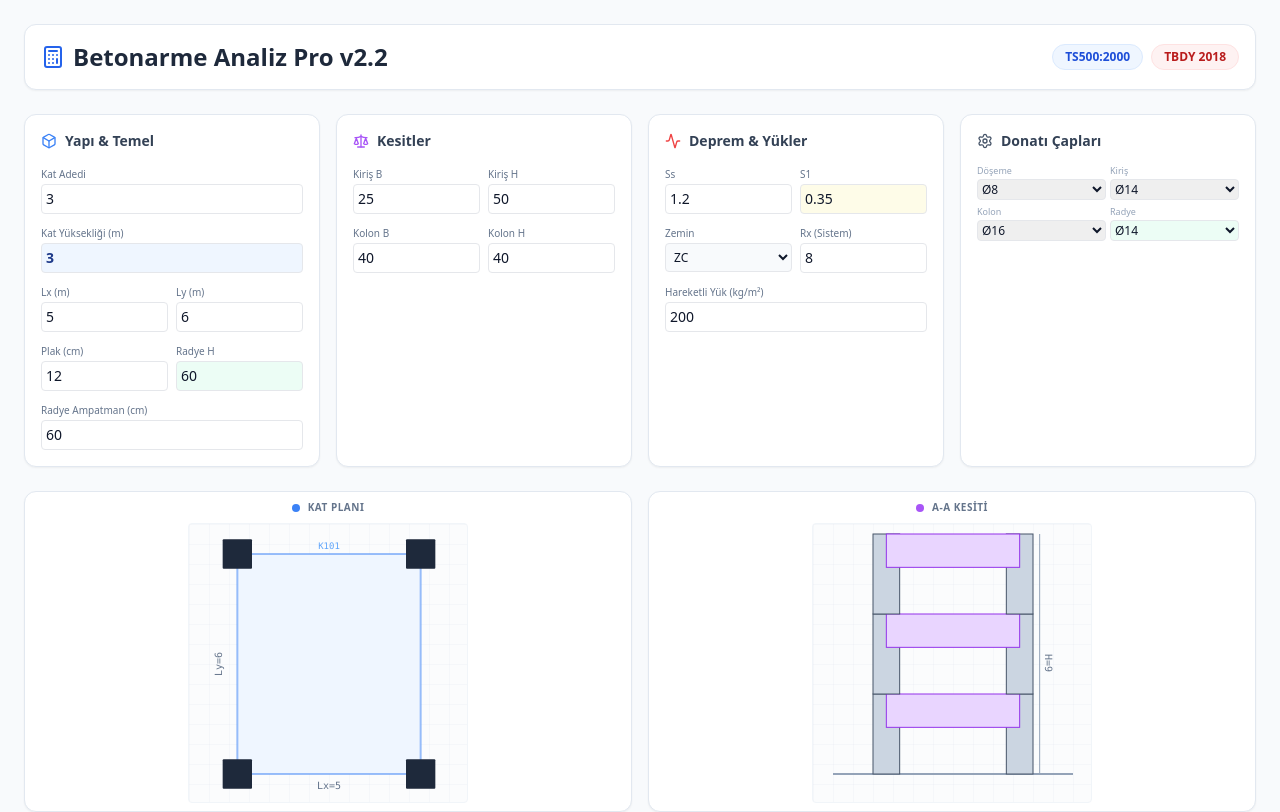
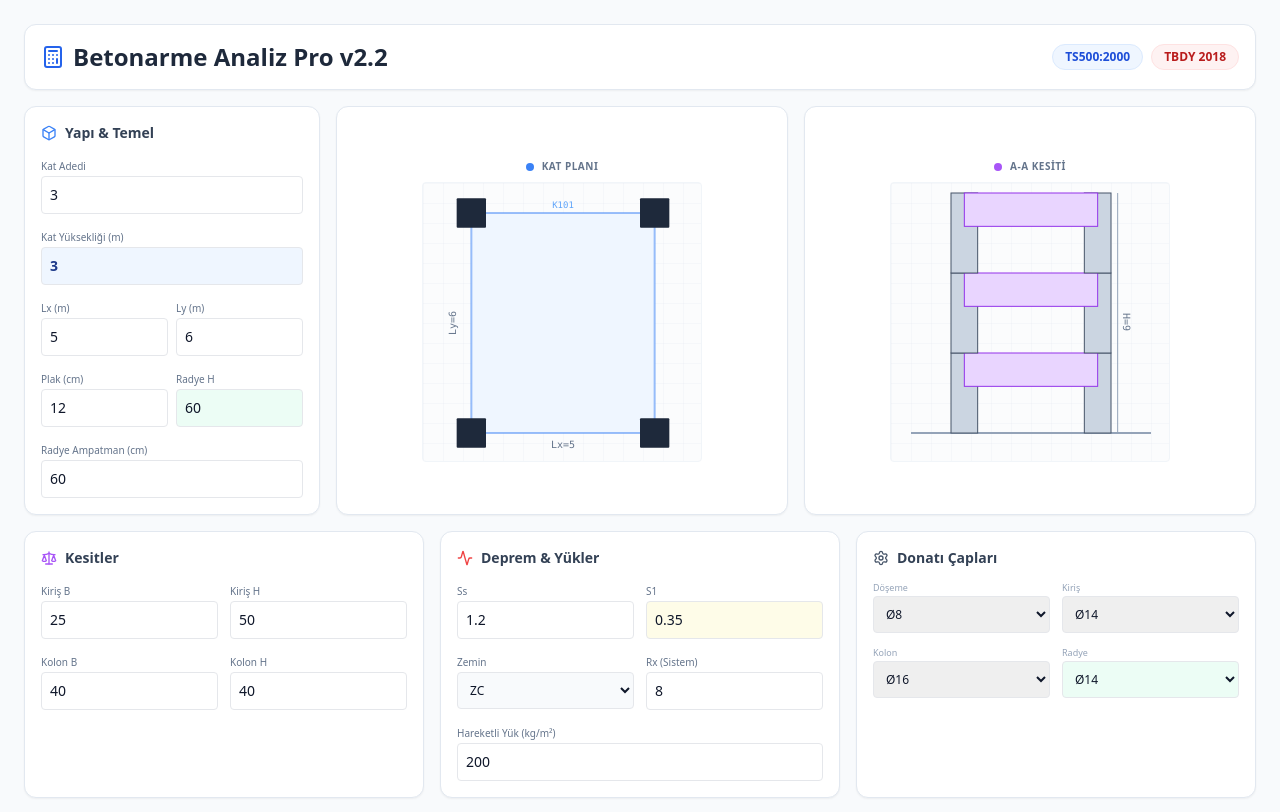
Before and after one commit to yucelce/betonarme-Statik, a React (Vite) app: page / in a window 1280 px wide. Shown: the top 812 px of the page. Built offline with nearby package versions, Linux system fonts and the light colour scheme.

Commit message:
feat: Improve reinforcement calculation types
Refactor confinement data structure and add `s_middle` for explicit middle zone spacing. This change aims to enhance the clarity and precision of reinforcement calculations for structural elements.

```diff
--- a/App.tsx
+++ b/App.tsx
@@ -1,7 +1,7 @@
 import React, { useState, useEffect } from 'react';
 import { AppState, SoilClass, ConcreteClass, CalculationResult, CheckStatus } from './types';
 import { calculateStructure } from './utils/solver';
-import { getConcreteProperties, STEEL_FYD, CONCRETE_DENSITY } from './constants'; // Hesap detaylarını göstermek için eklendi
+import { getConcreteProperties, STEEL_FYD, CONCRETE_DENSITY } from './constants';
 import Visualizer from './components/Visualizer';
 import { Activity, Box, Calculator, CheckCircle, XCircle, Scale, FileText, ChevronDown, ChevronUp, Settings, AlertTriangle } from 'lucide-react';
 
@@ -12,14 +12,12 @@ const App: React.FC = () => {
     loads: { liveLoadKg: 200, deadLoadCoatingsKg: 150 },
     seismic: { ss: 1.2, s1: 0.35, soilClass: SoilClass.ZC, Rx: 8, I: 1.0 },
     materials: { concreteClass: ConcreteClass.C30 },
-    // BURAYA colStirrupDia: 8 EKLENDİ
     rebars: { slabDia: 8, beamMainDia: 14, beamStirrupDia: 8, colMainDia: 16, colStirrupDia: 8, foundationDia: 14 }
   });
 
   const [results, setResults] = useState<CalculationResult | null>(null);
   const [showReport, setShowReport] = useState(false);
 
-  // Beton özelliklerini formüllerde göstermek için alıyoruz
   const { fck, fctd, fcd } = getConcreteProperties(state.materials.concreteClass);
 
   useEffect(() => {
@@ -33,11 +31,9 @@ const App: React.FC = () => {
     }));
   };
 
-  // Tüm kontrolleri tarayıp en kritik durumu döndüren yardımcı fonksiyon
   const getOverallStatus = (checks: Record<string, CheckStatus>): CheckStatus => {
     const failures = Object.values(checks).filter(c => !c.isSafe);
     if (failures.length > 0) {
-      // İlk bulunan hatayı döndür
       return failures[0];
     }
     return { isSafe: true, message: 'Tüm Kontroller Uygun' };
@@ -55,7 +51,6 @@ const App: React.FC = () => {
     </div>
   );
 
-  // GÜNCELLENMİŞ ReportRow: Formül ve Hesap Adımı desteği eklendi
   const ReportRow = ({ label, value, unit, subtext, status, formula, calc }:
     { label: string, value: string | number, unit?: string, subtext?: string, status?: boolean, formula?: string, calc?: string }) => (
     <div className="flex flex-col py-3 border-b border-slate-100 last:border-0 hover:bg-slate-50 px-2 rounded group">
@@ -71,11 +66,8 @@ const App: React.FC = () => {
           )}
         </div>
       </div>
-
-      {/* Alt Bilgi ve Formül Kısmı */}
       <div className="flex flex-col mt-1 gap-1">
         {subtext && <span className="text-[10px] text-slate-400">{subtext}</span>}
-
         {(formula || calc) && (
           <div className="bg-slate-50 p-2 rounded border border-slate-100 mt-1 text-[10px] font-mono text-slate-500 hidden group-hover:block animate-in fade-in duration-200">
             {formula && <div className="text-blue-600 mb-0.5"><span className="font-bold">Formül:</span> {formula}</div>}
@@ -88,7 +80,7 @@ const App: React.FC = () => {
 
   return (
     <div className="min-h-screen bg-slate-50 p-2 md:p-6 font-sans pb-20">
-      <div className="max-w-7xl mx-auto space-y-6">
+      <div className="max-w-7xl mx-auto space-y-4">
 
         {/* HEADER */}
         <header className="bg-white p-4 rounded-xl border border-slate-200 shadow-sm flex flex-col md:flex-row justify-between items-center gap-4">
@@ -102,107 +94,120 @@ const App: React.FC = () => {
           </div>
         </header>
 
-        {/* GİRDİLER - KARTLAR */}
-        <div className="grid grid-cols-1 md:grid-cols-4 gap-4">
+        {/* TOP SECTION: YAPI & TEMEL (LEFT) - VISUALIZER (RIGHT) */}
+        <div className="grid grid-cols-1 lg:grid-cols-12 gap-4 items-stretch">
 
-         <div className="bg-white p-4 rounded-xl shadow-sm border border-slate-200">
+          {/* LEFT COLUMN: Structure & Foundation Input */}
+          <div className="lg:col-span-3 flex flex-col h-full">
+            <div className="bg-white p-4 rounded-xl shadow-sm border border-slate-200 h-full">
                 <h2 className="text-sm font-bold text-slate-700 mb-3 flex items-center gap-2"><Box className="w-4 h-4 text-blue-500"/> Yapı & Temel</h2>
-            <div className="space-y-2 text-sm">
+                <div className="space-y-3 text-sm">
                     {/* Kat Adedi */}
                     <div>
                       <label className="text-[10px] text-slate-500">Kat Adedi</label>
-                  <input type="number" value={state.dimensions.storyCount} onChange={e => handleChange('dimensions', 'storyCount', +e.target.value)} className="w-full p-1 border rounded" />
+                      <input type="number" value={state.dimensions.storyCount} onChange={e => handleChange('dimensions', 'storyCount', +e.target.value)} className="w-full p-2 border rounded" />
                     </div>
 
-                {/* YENİ EKLENEN KISIM: Kat Yüksekliği */}
+                    {/* Kat Yüksekliği */}
                     <div>
                       <label className="text-[10px] text-slate-500">Kat Yüksekliği (m)</label>
-                  <input type="number" step="0.1" value={state.dimensions.h} onChange={e => handleChange('dimensions', 'h', +e.target.value)} className="w-full p-1 border rounded bg-blue-50 font-bold text-blue-900" />
+                      <input type="number" step="0.1" value={state.dimensions.h} onChange={e => handleChange('dimensions', 'h', +e.target.value)} className="w-full p-2 border rounded bg-blue-50 font-bold text-blue-900" />
                     </div>
 
                     <div className="grid grid-cols-2 gap-2">
-                   <div><label className="text-[10px] text-slate-500">Lx (m)</label><input type="number" value={state.dimensions.lx} onChange={e => handleChange('dimensions', 'lx', +e.target.value)} className="w-full p-1 border rounded" /></div>
-                   <div><label className="text-[10px] text-slate-500">Ly (m)</label><input type="number" value={state.dimensions.ly} onChange={e => handleChange('dimensions', 'ly', +e.target.value)} className="w-full p-1 border rounded" /></div>
+                       <div><label className="text-[10px] text-slate-500">Lx (m)</label><input type="number" value={state.dimensions.lx} onChange={e => handleChange('dimensions', 'lx', +e.target.value)} className="w-full p-2 border rounded" /></div>
+                       <div><label className="text-[10px] text-slate-500">Ly (m)</label><input type="number" value={state.dimensions.ly} onChange={e => handleChange('dimensions', 'ly', +e.target.value)} className="w-full p-2 border rounded" /></div>
                     </div>
                     <div className="grid grid-cols-2 gap-2">
-                   <div><label className="text-[10px] text-slate-500">Plak (cm)</label><input type="number" value={state.dimensions.slabThickness} onChange={e => handleChange('dimensions', 'slabThickness', +e.target.value)} className="w-full p-1 border rounded" /></div>
-                   <div><label className="text-[10px] text-slate-500">Radye H</label><input type="number" value={state.dimensions.foundationHeight} onChange={e => handleChange('dimensions', 'foundationHeight', +e.target.value)} className="w-full p-1 border bg-emerald-50 rounded" /></div>
+                       <div><label className="text-[10px] text-slate-500">Plak (cm)</label><input type="number" value={state.dimensions.slabThickness} onChange={e => handleChange('dimensions', 'slabThickness', +e.target.value)} className="w-full p-2 border rounded" /></div>
+                       <div><label className="text-[10px] text-slate-500">Radye H</label><input type="number" value={state.dimensions.foundationHeight} onChange={e => handleChange('dimensions', 'foundationHeight', +e.target.value)} className="w-full p-2 border bg-emerald-50 rounded" /></div>
                     </div>
-                <div><label className="text-[10px] text-slate-500">Radye Ampatman (cm)</label><input type="number" value={state.dimensions.foundationCantilever} onChange={e => handleChange('dimensions', 'foundationCantilever', +e.target.value)} className="w-full p-1 border rounded" /></div>
-            </div>
-          </div>
-
-
-          <div className="bg-white p-4 rounded-xl shadow-sm border border-slate-200">
-            <h2 className="text-sm font-bold text-slate-700 mb-3 flex items-center gap-2"><Scale className="w-4 h-4 text-purple-500"/> Kesitler</h2>
-             <div className="space-y-2 text-sm">
-                <div className="grid grid-cols-2 gap-2">
-                   <div><label className="text-[10px] text-slate-500">Kiriş B</label><input type="number" value={state.sections.beamWidth} onChange={e => handleChange('sections', 'beamWidth', +e.target.value)} className="w-full p-1 border rounded" /></div>
-                   <div><label className="text-[10px] text-slate-500">Kiriş H</label><input type="number" value={state.sections.beamDepth} onChange={e => handleChange('sections', 'beamDepth', +e.target.value)} className="w-full p-1 border rounded" /></div>
-                </div>
-                <div className="grid grid-cols-2 gap-2">
-                   <div><label className="text-[10px] text-slate-500">Kolon B</label><input type="number" value={state.sections.colWidth} onChange={e => handleChange('sections', 'colWidth', +e.target.value)} className="w-full p-1 border rounded" /></div>
-                   <div><label className="text-[10px] text-slate-500">Kolon H</label><input type="number" value={state.sections.colDepth} onChange={e => handleChange('sections', 'colDepth', +e.target.value)} className="w-full p-1 border rounded" /></div>
+                    <div><label className="text-[10px] text-slate-500">Radye Ampatman (cm)</label><input type="number" value={state.dimensions.foundationCantilever} onChange={e => handleChange('dimensions', 'foundationCantilever', +e.target.value)} className="w-full p-2 border rounded" /></div>
                 </div>
             </div>
           </div>
 
-          <div className="bg-white p-4 rounded-xl shadow-sm border border-slate-200">
+          {/* RIGHT COLUMN: Visualizer */}
+          <div className="lg:col-span-9 h-full">
+             <div className="h-full">
+                <Visualizer dimensions={state.dimensions} sections={state.sections} />
+             </div>
+          </div>
+
+        </div>
+
+        {/* MIDDLE SECTION: OTHER INPUTS */}
+        <div className="grid grid-cols-1 md:grid-cols-3 gap-4">
+
+          {/* Kesitler */}
+          <div className="bg-white p-4 rounded-xl shadow-sm border border-slate-200 h-full">
+            <h2 className="text-sm font-bold text-slate-700 mb-3 flex items-center gap-2"><Scale className="w-4 h-4 text-purple-500"/> Kesitler</h2>
+             <div className="space-y-3 text-sm">
+                <div className="grid grid-cols-2 gap-3">
+                   <div><label className="text-[10px] text-slate-500">Kiriş B</label><input type="number" value={state.sections.beamWidth} onChange={e => handleChange('sections', 'beamWidth', +e.target.value)} className="w-full p-2 border rounded" /></div>
+                   <div><label className="text-[10px] text-slate-500">Kiriş H</label><input type="number" value={state.sections.beamDepth} onChange={e => handleChange('sections', 'beamDepth', +e.target.value)} className="w-full p-2 border rounded" /></div>
+                </div>
+                <div className="grid grid-cols-2 gap-3">
+                   <div><label className="text-[10px] text-slate-500">Kolon B</label><input type="number" value={state.sections.colWidth} onChange={e => handleChange('sections', 'colWidth', +e.target.value)} className="w-full p-2 border rounded" /></div>
+                   <div><label className="text-[10px] text-slate-500">Kolon H</label><input type="number" value={state.sections.colDepth} onChange={e => handleChange('sections', 'colDepth', +e.target.value)} className="w-full p-2 border rounded" /></div>
+                </div>
+             </div>
+          </div>
+
+          {/* Deprem & Yükler */}
+          <div className="bg-white p-4 rounded-xl shadow-sm border border-slate-200 h-full">
             <h2 className="text-sm font-bold text-slate-700 mb-3 flex items-center gap-2"><Activity className="w-4 h-4 text-red-500"/> Deprem & Yükler</h2>
-             <div className="space-y-2 text-sm">
-                <div className="grid grid-cols-2 gap-2">
-                   <div><label className="text-[10px] text-slate-500">Ss</label><input type="number" step="0.1" value={state.seismic.ss} onChange={e => handleChange('seismic', 'ss', +e.target.value)} className="w-full p-1 border rounded" /></div>
-                   <div><label className="text-[10px] text-slate-500">S1</label><input type="number" step="0.1" value={state.seismic.s1} onChange={e => handleChange('seismic', 's1', +e.target.value)} className="w-full p-1 border rounded bg-yellow-50" /></div>
+             <div className="space-y-3 text-sm">
+                <div className="grid grid-cols-2 gap-3">
+                   <div><label className="text-[10px] text-slate-500">Ss</label><input type="number" step="0.1" value={state.seismic.ss} onChange={e => handleChange('seismic', 'ss', +e.target.value)} className="w-full p-2 border rounded" /></div>
+                   <div><label className="text-[10px] text-slate-500">S1</label><input type="number" step="0.1" value={state.seismic.s1} onChange={e => handleChange('seismic', 's1', +e.target.value)} className="w-full p-2 border rounded bg-yellow-50" /></div>
                 </div>
-                <div className="grid grid-cols-2 gap-2">
+                <div className="grid grid-cols-2 gap-3">
                    <div>
                      <label className="text-[10px] text-slate-500">Zemin</label>
-                     <select value={state.seismic.soilClass} onChange={e => handleChange('seismic', 'soilClass', e.target.value)} className="w-full p-1 border rounded bg-slate-50 text-xs">
+                     <select value={state.seismic.soilClass} onChange={e => handleChange('seismic', 'soilClass', e.target.value)} className="w-full p-2 border rounded bg-slate-50 text-xs">
                          {Object.values(SoilClass).map(sc => <option key={sc} value={sc}>{sc}</option>)}
                      </select>
                    </div>
-                   <div><label className="text-[10px] text-slate-500">Rx (Sistem)</label><input type="number" value={state.seismic.Rx} onChange={e => handleChange('seismic', 'Rx', +e.target.value)} className="w-full p-1 border rounded" /></div>
+                   <div><label className="text-[10px] text-slate-500">Rx (Sistem)</label><input type="number" value={state.seismic.Rx} onChange={e => handleChange('seismic', 'Rx', +e.target.value)} className="w-full p-2 border rounded" /></div>
                 </div>
-                <div><label className="text-[10px] text-slate-500">Hareketli Yük (kg/m²)</label><input type="number" value={state.loads.liveLoadKg} onChange={e => handleChange('loads', 'liveLoadKg', +e.target.value)} className="w-full p-1 border rounded" /></div>
+                <div><label className="text-[10px] text-slate-500">Hareketli Yük (kg/m²)</label><input type="number" value={state.loads.liveLoadKg} onChange={e => handleChange('loads', 'liveLoadKg', +e.target.value)} className="w-full p-2 border rounded" /></div>
              </div>
           </div>
 
-          <div className="bg-white p-4 rounded-xl shadow-sm border border-slate-200">
+          {/* Donatı Çapları */}
+          <div className="bg-white p-4 rounded-xl shadow-sm border border-slate-200 h-full">
             <h2 className="text-sm font-bold text-slate-700 mb-3 flex items-center gap-2"><Settings className="w-4 h-4 text-slate-600"/> Donatı Çapları</h2>
-             <div className="space-y-2 text-sm">
-                <div className="grid grid-cols-2 gap-1 text-xs">
+             <div className="space-y-3 text-sm">
+                <div className="grid grid-cols-2 gap-3 text-xs">
                    <div>
                      <label className="text-[9px] text-slate-400 block">Döşeme</label>
-                     <select value={state.rebars.slabDia} onChange={e => handleChange('rebars', 'slabDia', +e.target.value)} className="w-full border rounded">
+                     <select value={state.rebars.slabDia} onChange={e => handleChange('rebars', 'slabDia', +e.target.value)} className="w-full p-2 border rounded">
                         {[8, 10, 12].map(d => <option key={d} value={d}>Ø{d}</option>)}
                      </select>
                    </div>
                    <div>
                      <label className="text-[9px] text-slate-400 block">Kiriş</label>
-                     <select value={state.rebars.beamMainDia} onChange={e => handleChange('rebars', 'beamMainDia', +e.target.value)} className="w-full border rounded">
+                     <select value={state.rebars.beamMainDia} onChange={e => handleChange('rebars', 'beamMainDia', +e.target.value)} className="w-full p-2 border rounded">
                         {[12, 14, 16, 20].map(d => <option key={d} value={d}>Ø{d}</option>)}
                      </select>
                    </div>
                    <div>
                      <label className="text-[9px] text-slate-400 block">Kolon</label>
-                     <select value={state.rebars.colMainDia} onChange={e => handleChange('rebars', 'colMainDia', +e.target.value)} className="w-full border rounded">
+                     <select value={state.rebars.colMainDia} onChange={e => handleChange('rebars', 'colMainDia', +e.target.value)} className="w-full p-2 border rounded">
                         {[14, 16, 20, 22].map(d => <option key={d} value={d}>Ø{d}</option>)}
                      </select>
                    </div>
                    <div>
                      <label className="text-[9px] text-slate-400 block">Radye</label>
-                     <select value={state.rebars.foundationDia} onChange={e => handleChange('rebars', 'foundationDia', +e.target.value)} className="w-full border rounded bg-emerald-50">
+                     <select value={state.rebars.foundationDia} onChange={e => handleChange('rebars', 'foundationDia', +e.target.value)} className="w-full p-2 border rounded bg-emerald-50">
                         {[12, 14, 16, 20].map(d => <option key={d} value={d}>Ø{d}</option>)}
                      </select>
                    </div>
                 </div>
              </div>
           </div>
-
         </div>
-
-        {/* GÖRSELLER */}
-        <div><Visualizer dimensions={state.dimensions} sections={state.sections} /></div>
 
       {/* SONUÇ KARTLARI - TAM LİSTE (HİÇBİR ŞEY SİLİNMEDEN) */}
       {results && (
@@ -294,7 +299,7 @@ const App: React.FC = () => {
              </div>
           </div>
 
-    {/* 5. Birleşim (Joint) Kartı - (Geri Eklendi) */}
+          {/* 5. Birleşim (Joint) Kartı */}
           <div className="bg-white p-4 rounded-xl border border-slate-200 shadow-sm relative overflow-hidden">
             <div className="absolute top-0 right-0 w-16 h-16 bg-red-50 rounded-bl-full -mr-8 -mt-8"></div>
             <h3 className="font-bold text-slate-700 mb-2 text-sm">BİRLEŞİM (JOINT)</h3>
@@ -319,7 +324,7 @@ const App: React.FC = () => {
         </div>
       )}
 
-        {/* DETAYLI MÜHENDİSLİK RAPORU - GÜNCELLENDİ (Formüllerle) */}
+        {/* DETAYLI MÜHENDİSLİK RAPORU */}
         {results && (
           <div>
             <button
@@ -331,7 +336,6 @@ const App: React.FC = () => {
               {showReport ? <ChevronUp className="w-4 h-4 ml-2" /> : <ChevronDown className="w-4 h-4 ml-2" />}
             </button>
 
-            {/* Bilgilendirme notu */}
             {showReport && (
                <div className="mt-2 text-center text-xs text-slate-500 italic">
                   * Detaylı formülleri görmek için satırların üzerine geliniz.
@@ -381,7 +385,6 @@ const App: React.FC = () => {
                   <div className="bg-white p-6">
                     <h4 className="text-sm font-bold text-purple-600 uppercase mb-4 border-b pb-2">2. KİRİŞ HESAPLARI</h4>
                     <div className="space-y-1">
-                      {/* YENİ ETRİYE DETAYI */}
                        <div className="py-2 px-2 bg-purple-50 rounded border border-purple-100 my-2">
                           <div className="flex justify-between text-xs font-bold text-purple-800 mb-1 border-b border-purple-200 pb-1">
                              <span>Etriye Seçimi (Ø{results.beams.stirrup_result.dia})</span>
@@ -437,12 +440,10 @@ const App: React.FC = () => {
                     </div>
                   </div>
 
-                  {/* YENİ KOLON RAPORU BAŞLANGICI */}
                   <div className="bg-white p-6 col-span-1 lg:col-span-2">
                      <h4 className="text-sm font-bold text-emerald-600 uppercase mb-4 border-b pb-2">3. KOLON DETAYLI ANALİZİ (TBDY 2018 & TS500)</h4>
                      <div className="grid grid-cols-1 md:grid-cols-2 gap-8">
 
-                       {/* SOL SÜTUN: EKSENEL, MOMENT, NARİNLİK */}
                        <div className="space-y-1">
                           <h5 className="font-bold text-xs text-slate-500 mb-2 border-b border-dashed pb-1">A. EKSENEL KUVVET VE EĞİLME</h5>
 
@@ -481,7 +482,6 @@ const App: React.FC = () => {
                           />
                        </div>
 
-                       {/* SAĞ SÜTUN: KESME, SARGI, GÜÇLÜ KOLON */}
                        <div className="space-y-1">
                           <h5 className="font-bold text-xs text-slate-500 mb-2 border-b border-dashed pb-1">B. KESME VE SARGI (KAPASİTE TASARIMI)</h5>
 
@@ -523,7 +523,6 @@ const App: React.FC = () => {
                        </div>
                      </div>
                   </div>
-                  {/* YENİ KOLON RAPORU BİTİŞİ */}
 
                   <div className="bg-white p-6">
                   <h4 className="text-sm font-bold text-red-600 uppercase mb-4 border-b pb-2">EK: BİRLEŞİM GÜVENLİĞİ</h4>
@@ -544,8 +543,6 @@ const App: React.FC = () => {
                       />
                   </div>
                   </div>
-
-
 
                    <div className="bg-white p-6">
                      <h4 className="text-sm font-bold text-red-600 uppercase mb-4 border-b pb-2">4. TBDY 2018 DEPREM ANALİZİ</h4>
--- a/types.ts
+++ b/types.ts
@@ -151,9 +151,9 @@ confinement: {
       Ash_req: number;
       Ash_prov: number;
       s_max: number;
-      s_opt: number;
+      s_conf: number;   // DEĞİŞTİ: Eskiden s_opt idi, s_conf yaptık
+      s_middle: number; // YENİ EKLENDİ: Orta bölge aralığı
       dia_used: number;
-      // YENİ: Hesap parametreleri gösterimi için
       bk_max: number;
     };
 
```
Lines whose indentation alone changed are shown as unchanged.
